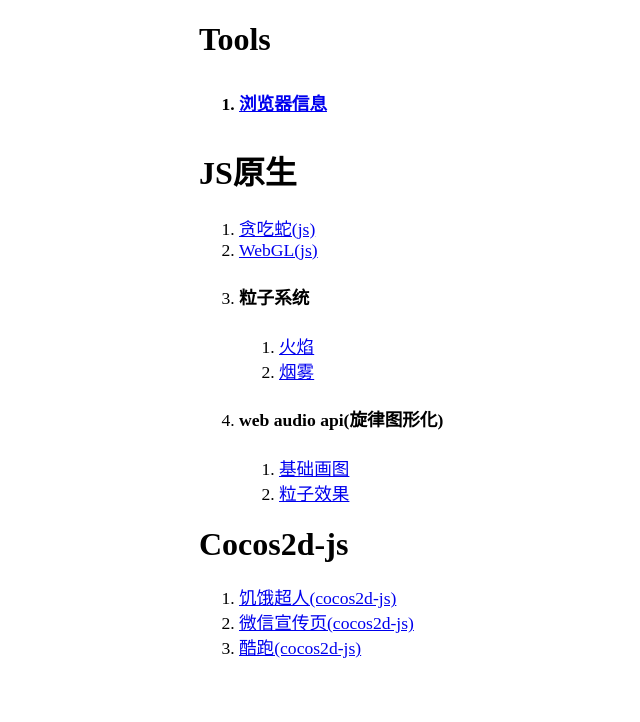
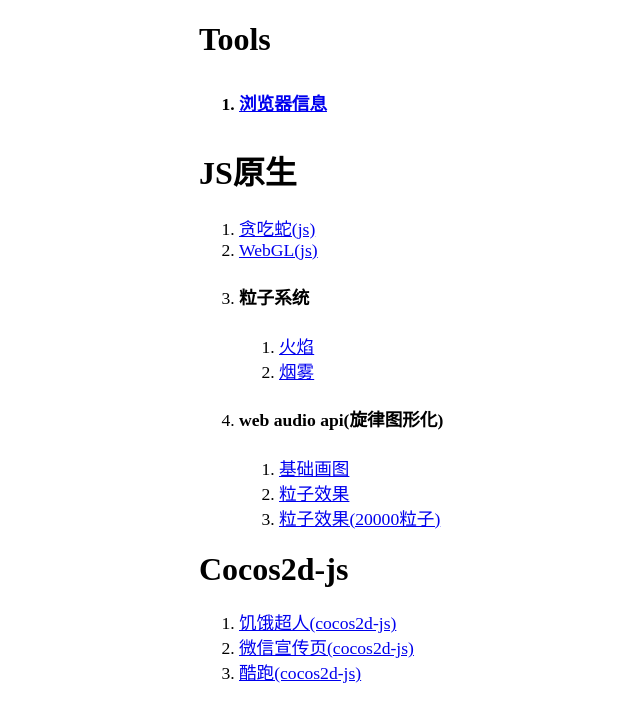
Before and after one commit to xuexu/xuexu.github.io, a plain HTML site: page index.html in a window 1280 px wide. Shown: the whole page, without its empty margins (241-881 px from the left). Drawn offline with Linux system fonts and the light colour scheme.

Commit message:
添加链接

```diff
--- a/index.html
+++ b/index.html
@@ -40,6 +40,7 @@
 			<ul>
 				<li><a href='./webaudio/index.html'>基础画图</a></li>
 				<li><a href='./webaudio/index1.html'>粒子效果</a></li>
+				<li><a href='./webaudio/index1.html'>粒子效果(20000粒子)</a></li>
 			</ul>
 		</li>
 	</ul>
```
